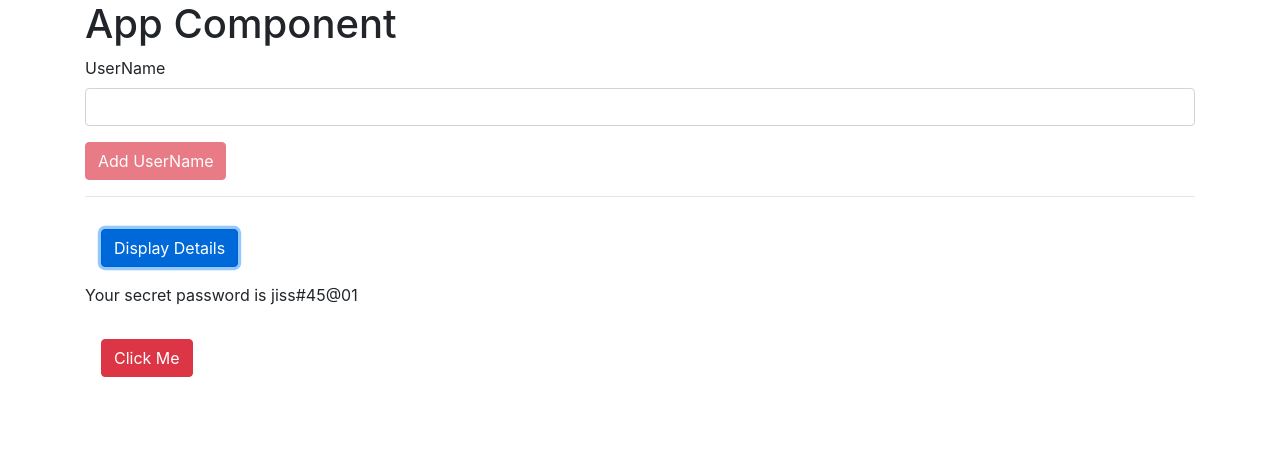
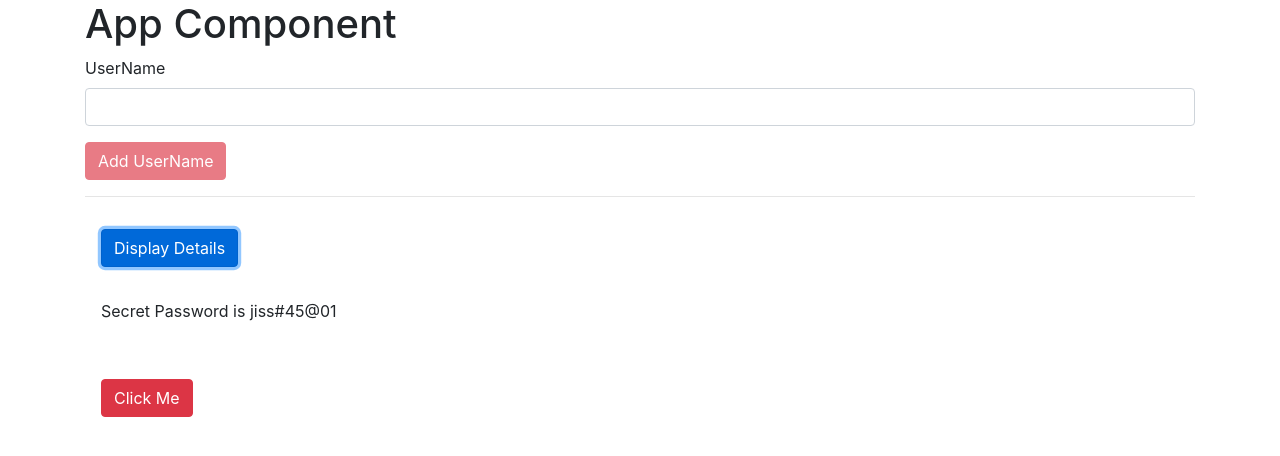
Before and after one commit to jisshub/user-app-angular-, an Angular app: page / in a window 1280 px wide. Both pictures are taken after a click on the button "Display Details". Shown: the top 456 px of the page. Built offline with nearby package versions, Linux system fonts and the light colour scheme.

Commit message:
toggle button to hide and show elements

```diff
--- a/src/app/log-data/log-data.component.css
+++ b/src/app/log-data/log-data.component.css
@@ -0,0 +1,3 @@
+.text-white{
+    color: white;
+}
--- a/src/app/log-data/log-data.component.html
+++ b/src/app/log-data/log-data.component.html
@@ -1,12 +1,14 @@
 <button class="btn btn-primary m-3"
 (click)="OnBtnClick()">Display Details</button>
-<!-- add paragraph only if secret password is set, use ngIf -->
-<p *ngIf="secretPassword; else noPassword">Your secret password is {{secretPassword}}</p>
-<ng-template #noPassword>
-    <p>no secret Password exist</p>
-</ng-template>
+<!-- show paragraph only if button is clicked, use ngIf -->
+<p *ngIf="isShow" class="m-3">Secret Password is {{secretPassword}}</p>
+
+<!-- if we click button again, paragraph is removed, since ngIf will be false on another click -->
+<br>
 
 <button class="btn btn-danger m-3"
 (click)="OnBtnCount()">Click Me</button>
 <p *ngFor="let eachClick of clickDataArray"
-[ngStyle]="{backgroundColor: getBgColor()}" class="m-2">{{ eachClick }}</p>
+[ngStyle]="{backgroundColor: eachClick>110? 'red':'blue'}"
+[ngClass]="{'text-white': eachClick>110}"
+class="m-2">{{ eachClick }}</p>
--- a/src/app/log-data/log-data.component.ts
+++ b/src/app/log-data/log-data.component.ts
@@ -7,6 +7,7 @@ import { Component, OnInit } from '@angular/core';
 })
 export class LogDataComponent implements OnInit {
   secretPassword: string;
+  isShow: boolean = false;
   clickDataArray: Array<number> = [];
   inc: number = 100;
   constructor() {
@@ -15,6 +16,8 @@ export class LogDataComponent implements OnInit {
   ngOnInit(): void {
   }
   OnBtnClick(): string{
+    // reverse the isShow property on each click
+    this.isShow = !this.isShow;
     this.secretPassword = "jiss#45@01";
     return this.secretPassword;
   }
@@ -23,10 +26,6 @@ export class LogDataComponent implements OnInit {
     this.inc += 2;
     return this.clickDataArray;
   }
-  getBgColor(): string{
-    if(this.clickDataArray.length >= 5){
-      return "red";
-    }
-  }
+
 
 }
```
